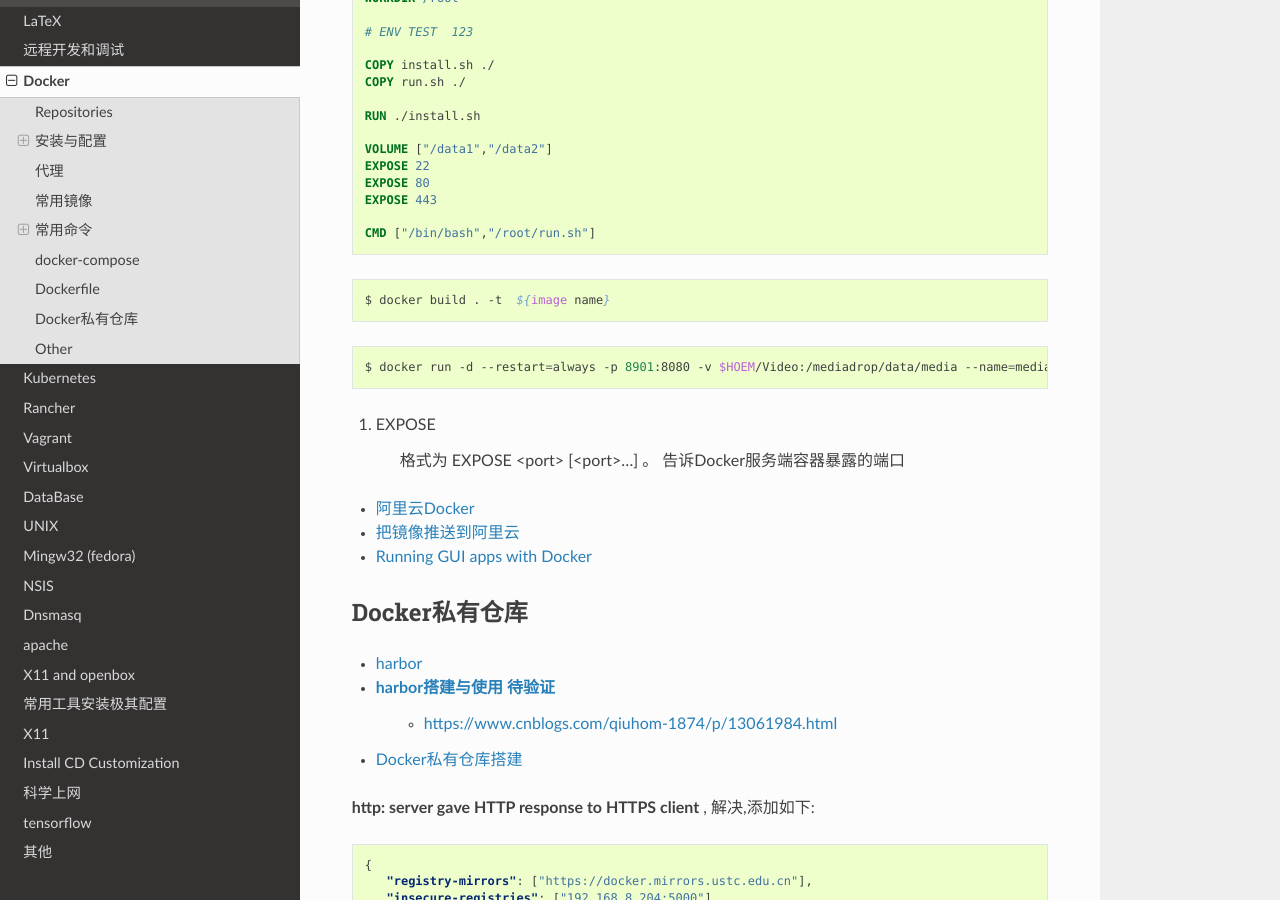
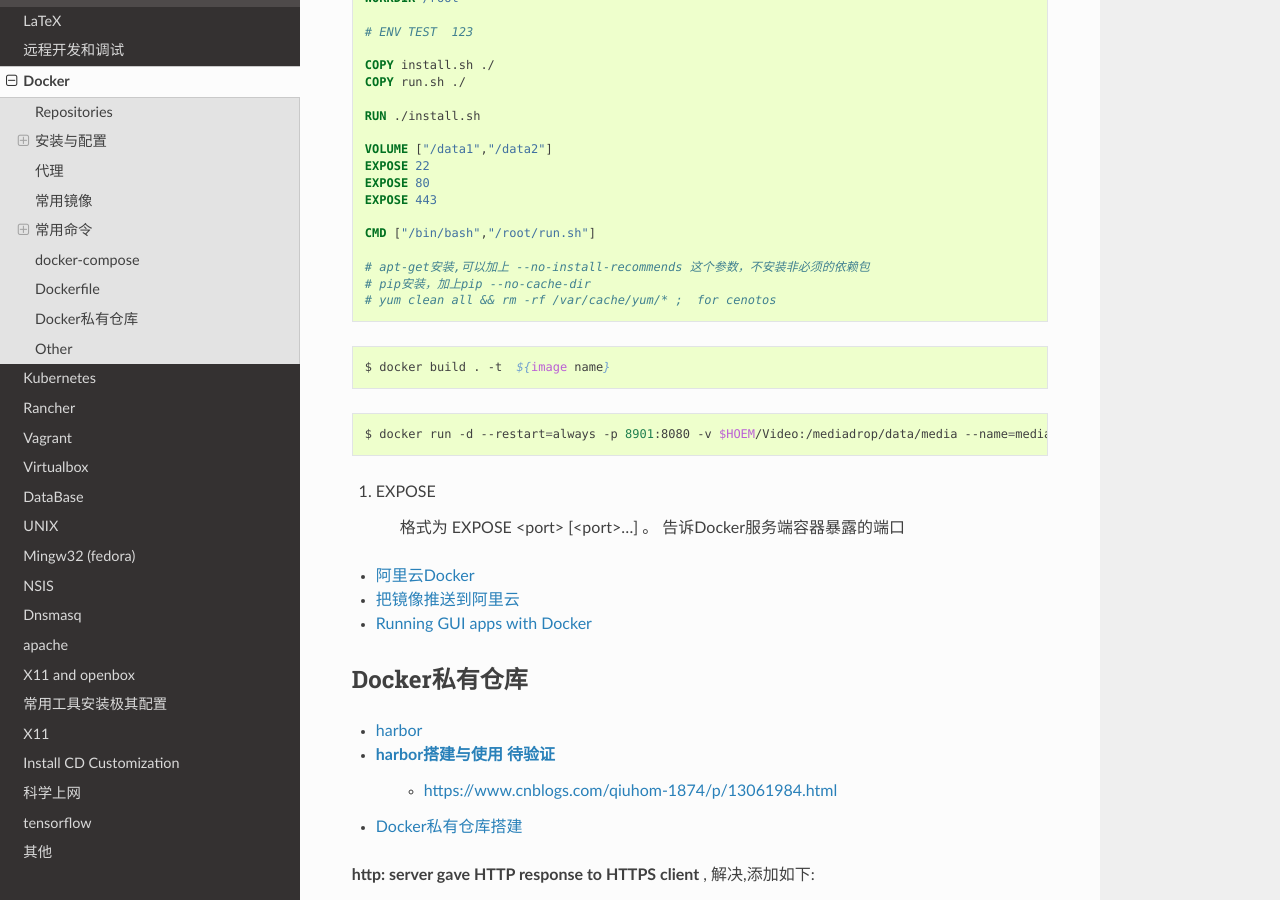
Before and after one commit to my-rds-store/my_space, a Sphinx documentation site: the page built from source/docker/index.rst, in a window 1280 px wide and 900 px high, scrolled down 7145 px. Built offline with Sphinx 7.4.7 and the Read the Docs theme 2.0.0, drawn with Linux system fonts in a browser that asks for light colours.

Commit message:
update ....

```diff
--- a/source/docker/index.rst
+++ b/source/docker/index.rst
@@ -438,6 +438,11 @@ Dockerfile
 
     CMD ["/bin/bash","/root/run.sh"]
 
+    # apt-get安装,可以加上 --no-install-recommends 这个参数，不安装非必须的依赖包
+    # pip安装，加上pip --no-cache-dir
+    # yum clean all && rm -rf /var/cache/yum/* ;  for cenotos
+
+
 .. code-block:: sh
 
     $ docker build . -t  ${image name}
--- a/source/vim/vim.rst
+++ b/source/vim/vim.rst
@@ -294,7 +294,6 @@ http://liuzhijun.iteye.com/blog/1846123
 
     <iframe frameborder="no" border="0" marginwidth="0" marginheight="0" width=330 height=86 src="https://music.163.com/outchain/player?type=2&id=16426485&auto=1&height=66"></iframe>
 
-
 ::
 
     一
```
